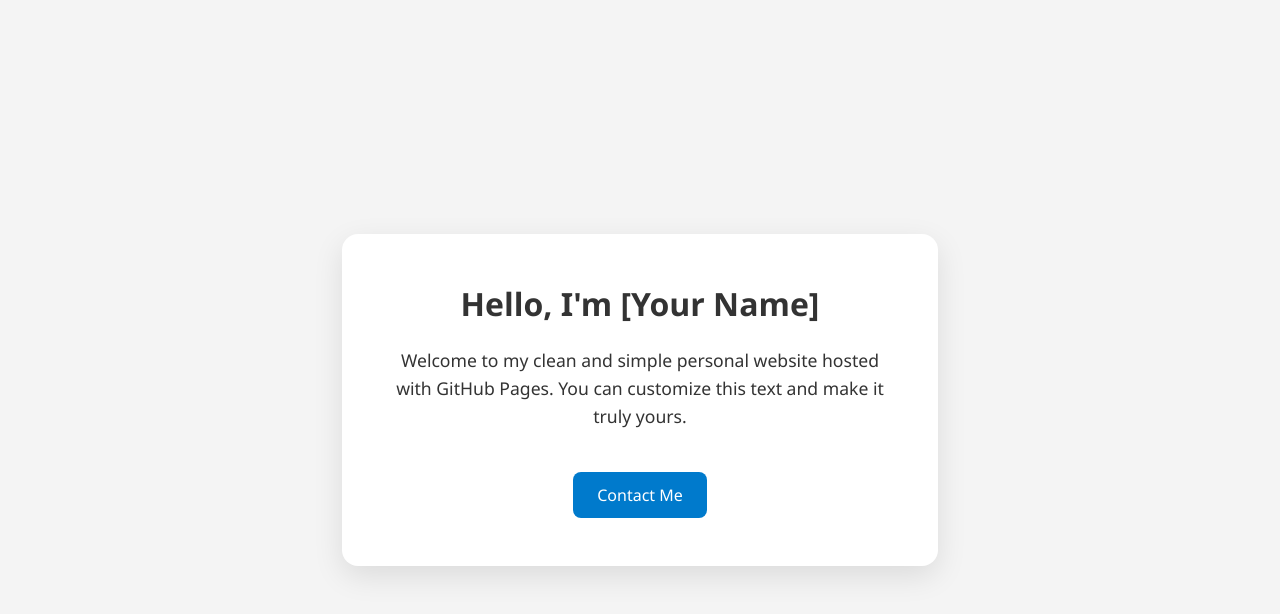
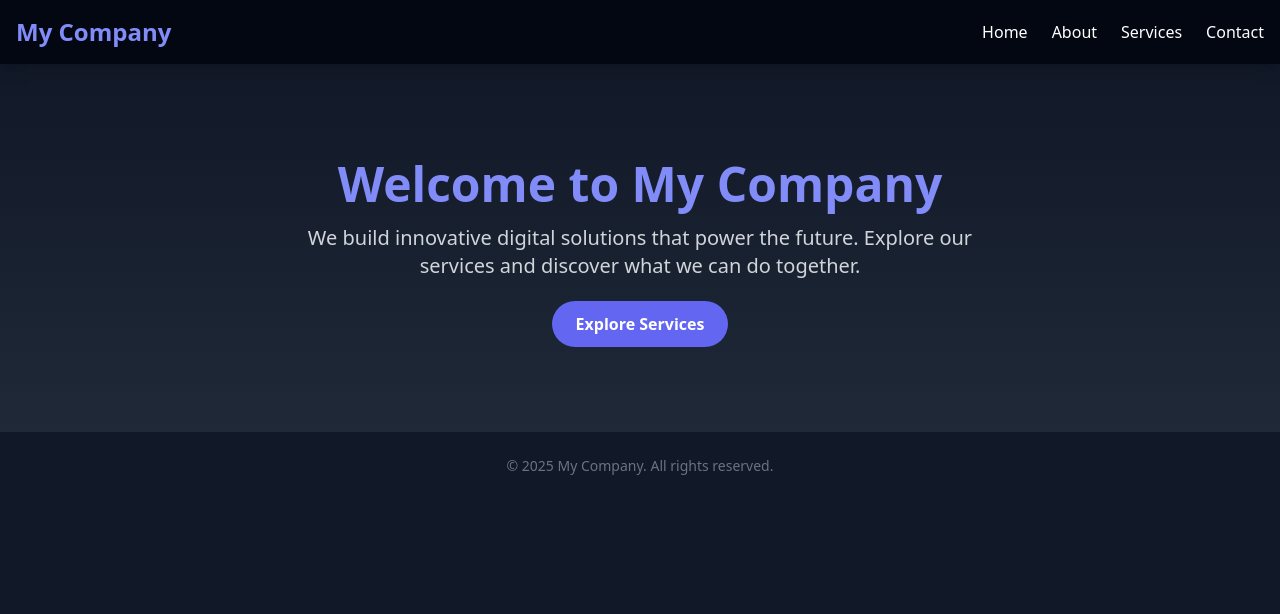
Before and after one commit to HennryReedPlaysMC/ilove, a plain HTML site: page web.html in a window 1280 px wide. Drawn offline with nearby package versions, Linux system fonts and the light colour scheme.

Commit message:
Update web.html

```diff
--- a/web.html
+++ b/web.html
@@ -2,60 +2,55 @@
 <html lang="en">
 <head>
   <meta charset="UTF-8" />
-  <meta name="viewport" content="width=device-width, initial-scale=1" />
-  <title>My Personal Site</title>
-  <style>
-    body {
-      margin: 0;
-      padding: 0;
-      font-family: 'Segoe UI', sans-serif;
-      background: #f4f4f4;
-      color: #333;
-      display: flex;
-      justify-content: center;
-      align-items: center;
-      min-height: 100vh;
-    }
+  <meta name="viewport" content="width=device-width, initial-scale=1.0"/>
+  <title>My Company</title>
+  <script src="https://cdn.tailwindcss.com"></script>
+</head>
+<body class="bg-gray-900 text-white font-sans">
 
-    .card {
-      background: white;
-      padding: 3rem;
-      border-radius: 16px;
-      box-shadow: 0 10px 30px rgba(0, 0, 0, 0.1);
-      text-align: center;
-      max-width: 500px;
-    }
+  <!-- Navigation Header -->
+  <header class="bg-gray-950 shadow-lg sticky top-0 z-50">
+    <div class="max-w-7xl mx-auto px-4 py-4 flex justify-between items-center">
+      <h1 class="text-2xl font-bold text-indigo-400 hover:text-indigo-300 transition-all">My Company</h1>
+      <nav class="hidden md:flex gap-6">
+        <a href="#" class="hover:text-indigo-300 transition">Home</a>
+        <a href="#about" class="hover:text-indigo-300 transition">About</a>
+        <a href="#services" class="hover:text-indigo-300 transition">Services</a>
+        <a href="#contact" class="hover:text-indigo-300 transition">Contact</a>
+      </nav>
+      <button id="menu-toggle" class="md:hidden focus:outline-none">
+        <svg class="w-6 h-6" fill="none" stroke="currentColor" viewBox="0 0 24 24">
+          <path stroke-linecap="round" stroke-linejoin="round" stroke-width="2"
+                d="M4 6h16M4 12h16M4 18h16"/>
+        </svg>
+      </button>
+    </div>
+    <div id="mobile-menu" class="md:hidden hidden px-4 pb-4 space-y-2">
+      <a href="#" class="block hover:text-indigo-300">Home</a>
+      <a href="#about" class="block hover:text-indigo-300">About</a>
+      <a href="#services" class="block hover:text-indigo-300">Services</a>
+      <a href="#contact" class="block hover:text-indigo-300">Contact</a>
+    </div>
+  </header>
 
-    h1 {
-      margin-top: 0;
-    }
+  <!-- Hero Section -->
+  <section class="text-center py-24 px-6 bg-gradient-to-b from-gray-900 to-gray-800">
+    <h2 class="text-5xl font-extrabold mb-4 text-indigo-400">Welcome to My Company</h2>
+    <p class="text-xl max-w-2xl mx-auto text-gray-300">We build innovative digital solutions that power the future. Explore our services and discover what we can do together.</p>
+    <div class="mt-8">
+      <a href="#services" class="bg-indigo-500 hover:bg-indigo-600 text-white font-semibold px-6 py-3 rounded-full transition">Explore Services</a>
+    </div>
+  </section>
 
-    p {
-      font-size: 1.1rem;
-      line-height: 1.6;
-    }
+  <!-- Optional: Add About / Services / Contact Sections -->
+  <footer class="text-center text-sm text-gray-500 py-6">
+    &copy; 2025 My Company. All rights reserved.
+  </footer>
 
-    a.button {
-      display: inline-block;
-      margin-top: 1.5rem;
-      padding: 0.75rem 1.5rem;
-      background: #007acc;
-      color: white;
-      text-decoration: none;
-      border-radius: 8px;
-      transition: background 0.2s ease;
-    }
-
-    a.button:hover {
-      background: #005fa3;
-    }
-  </style>
-</head>
-<body>
-  <div class="card">
-    <h1>Hello, I'm [Your Name]</h1>
-    <p>Welcome to my clean and simple personal website hosted with GitHub Pages. You can customize this text and make it truly yours.</p>
-    <a class="button" href="mailto:your@email.com">Contact Me</a>
-  </div>
+  <script>
+    document.getElementById('menu-toggle').addEventListener('click', () => {
+      document.getElementById('mobile-menu').classList.toggle('hidden');
+    });
+  </script>
 </body>
 </html>
```
